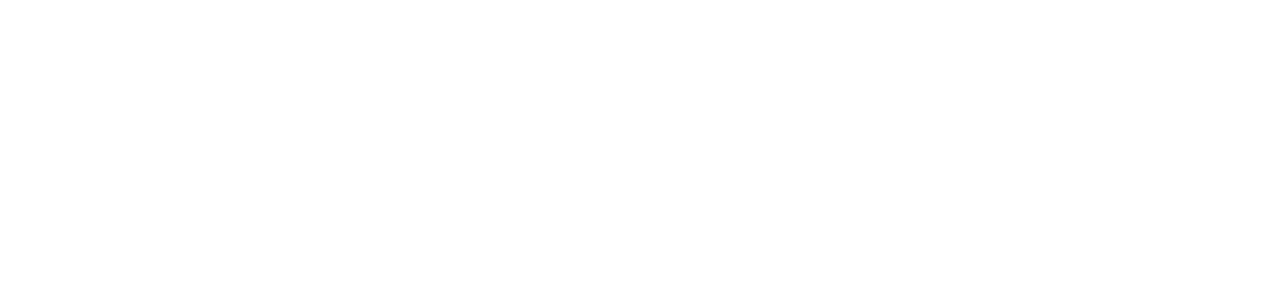
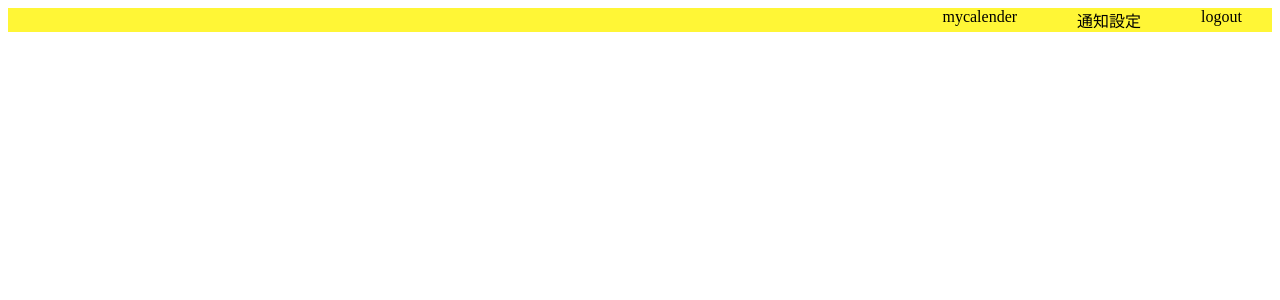
Before and after one commit to takato0520/todo-app, a React (Create React App) app: page /login in a window 1280 px wide. Shown: the top 300 px of the page. Built offline with nearby package versions, Linux system fonts and the light colour scheme.

Commit message:
headerを変更しました

```diff
--- a/src/Header.jsx
+++ b/src/Header.jsx
@@ -1,5 +1,29 @@
+import React from 'react'
+import styled from 'styled-components'
+
 const Header = () => {
-    return (null)
+    return (
+        <Ul>
+            <Li>mycalender</Li>
+            <Li>通知設定</Li>
+            <Li>logout</Li>
+        </Ul>
+    )
+
 }
 
-export default Header
+const Li = styled.li`
+    list-style : none;
+    padding: 0 30px;
+    cursor: pointer;
+
+`
+
+const Ul = styled.ul`
+    display: flex;
+    justify-content: flex-end;
+    background-color: #fff636;
+    margin: 0;
+`
+
+export default Header;
```
